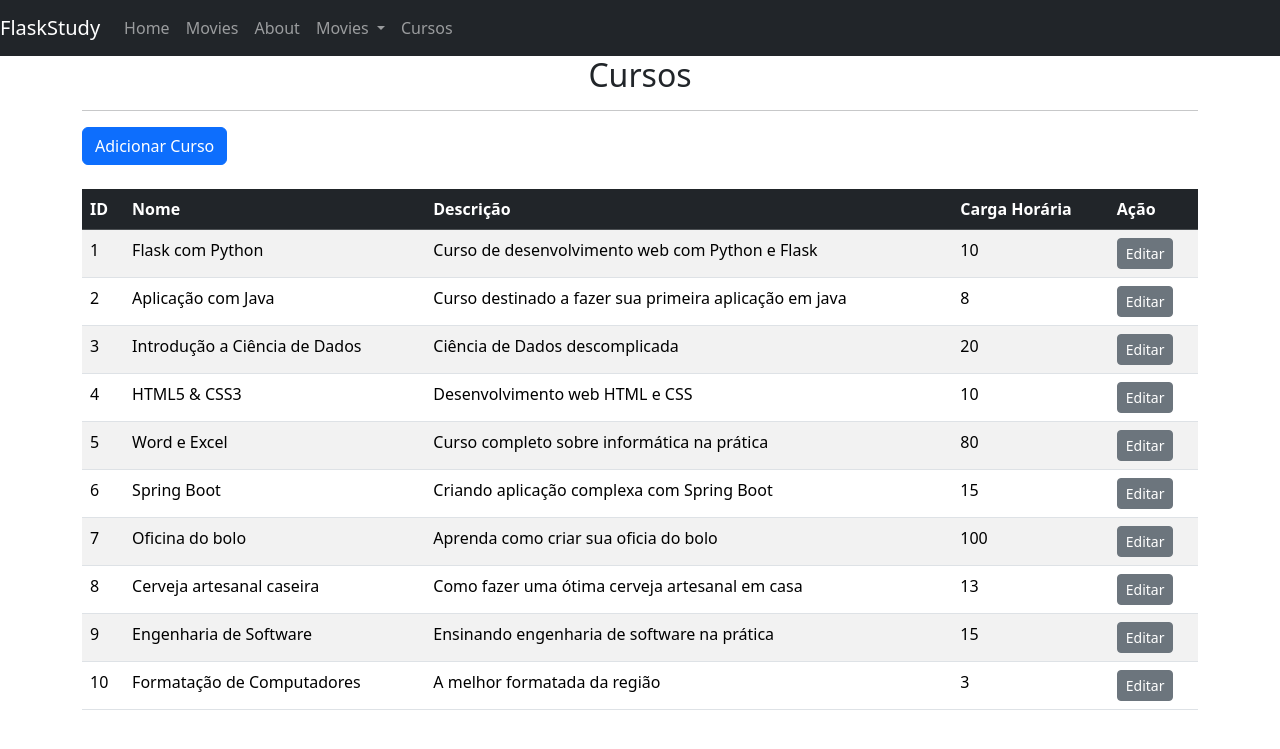
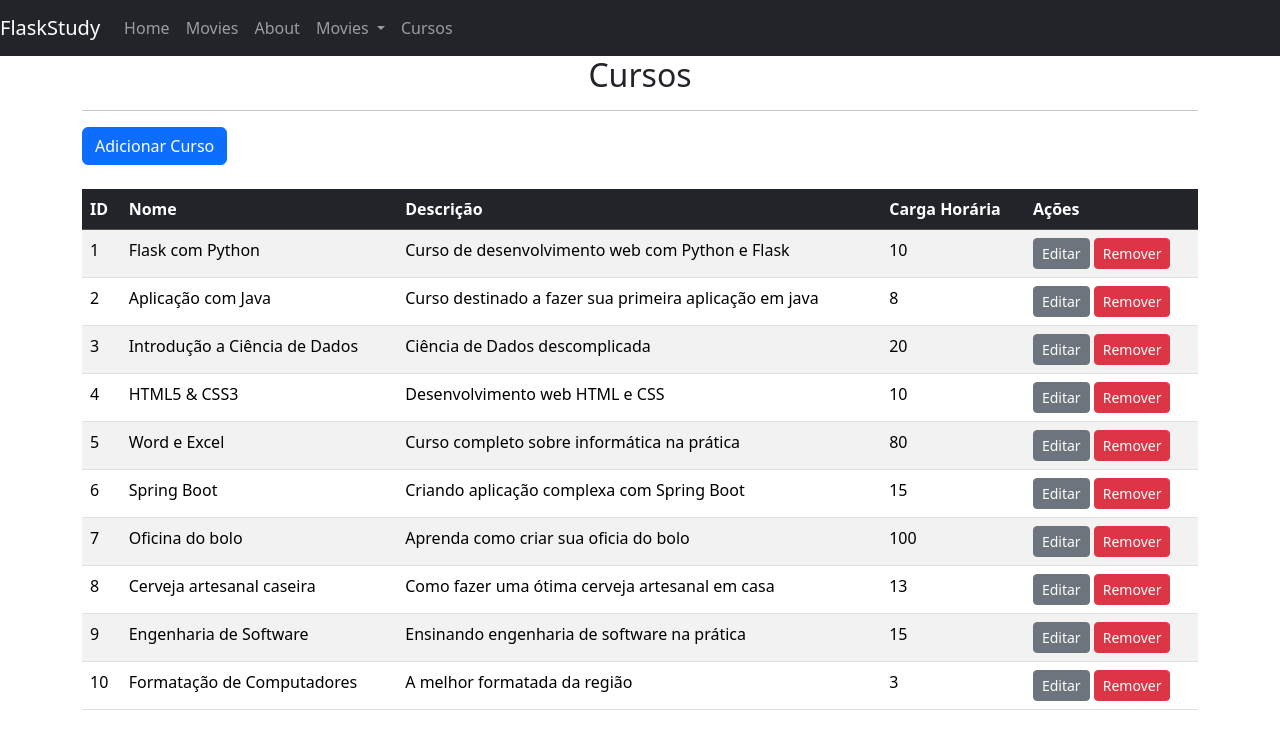
Before and after one commit to matsa0/learning-flask, a Flask app: page /cursos in a window 1280 px wide. Shown: the top 749 px of the page. Run offline with Flask 3, Linux system fonts and the light colour scheme.

Commit message:
Deletando registros da tabela cursos

```diff
--- a/app.py
+++ b/app.py
@@ -112,6 +112,12 @@ def atualiza_curso(id):
     return render_template("atualiza_curso.html", curso=curso)
 
 
+@app.route('/<int:id>/remover_curso', methods=["GET", "POST"])
+def remover_curso(id):
+    curso = cursos.query.filter_by(id=id).first()
+    db.session.delete(curso) #salva as alterações
+    db.session.commit()
+    return redirect(url_for('lista_cursos')) #vai se manter na página de cursos
 
 #ao ser executado
 if __name__ == "__main__":
--- a/templates/cursos.html
+++ b/templates/cursos.html
@@ -11,7 +11,7 @@
           <th scope="col">Nome</th>
           <th scope="col">Descrição</th>
           <th scope="col">Carga Horária</th>
-          <th scope="col">Ação</th>
+          <th scope="col">Ações</th>
         </tr>
     </thead>
     <tbody>
@@ -23,6 +23,7 @@
                 <td>{{curso.carga_horaria}}</td>
                 <td>
                     <a href="{{curso.id}}/atualiza_curso" type="button" class="btn btn-secondary btn-sm">Editar</a>
+                    <a href="{{curso.id}}/remover_curso" type="button" onclick="return confirm('Deseja realmente excluir esse registro?')" class="btn btn-danger btn-sm">Remover</a>
                 </td>
             </tr>
         {%endfor%}
```
Also changed, not shown: instance/dbCurso.sqlite3.
